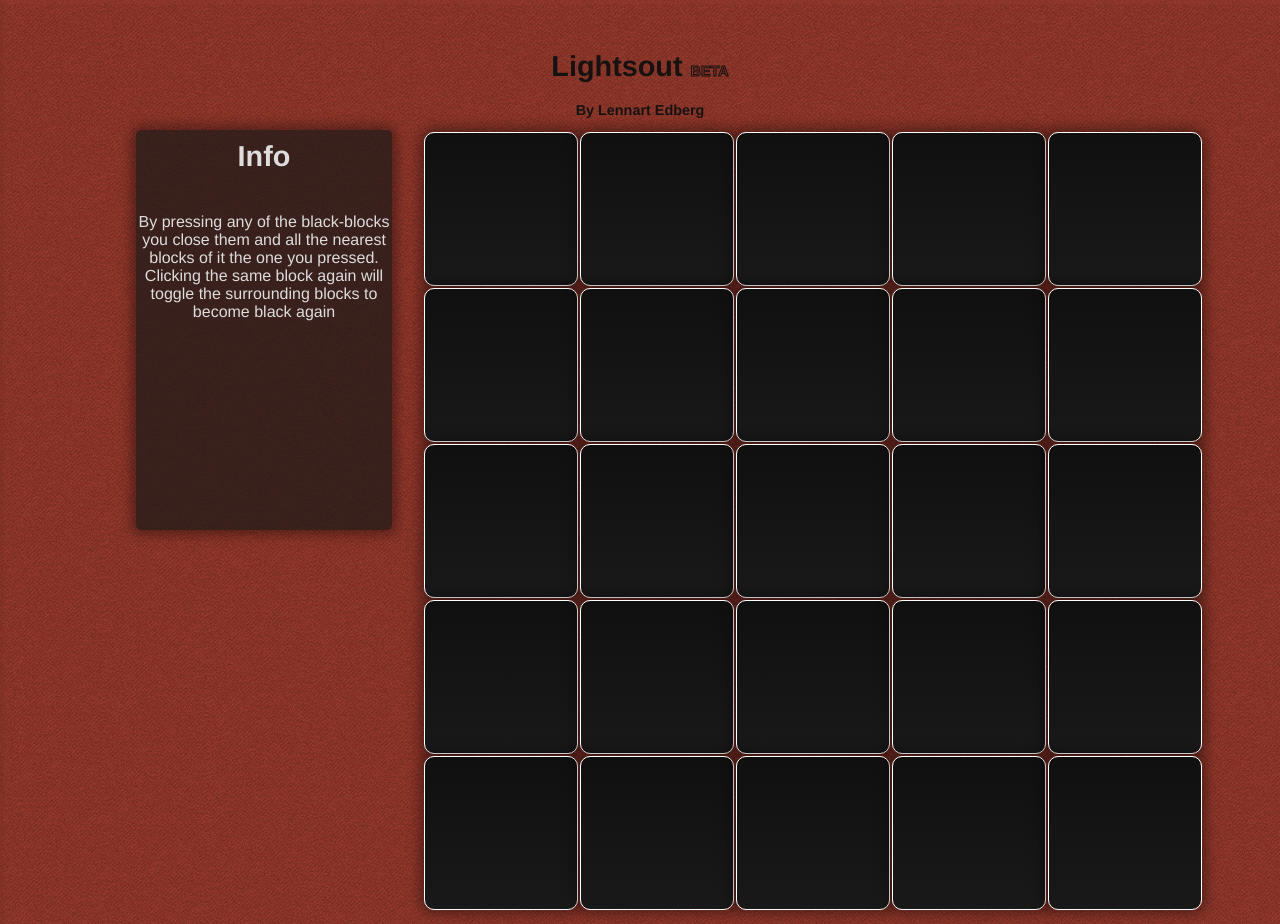
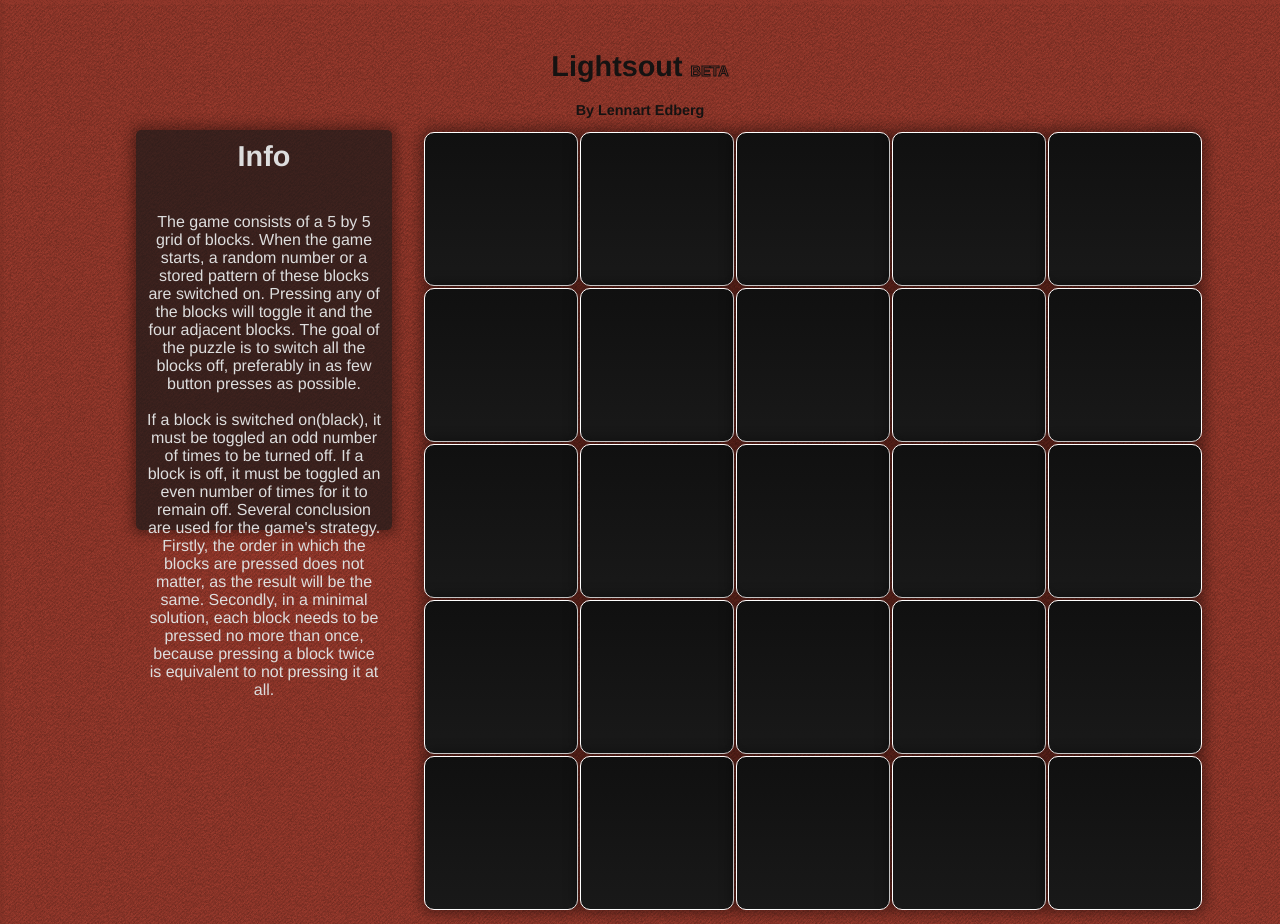
Before and after one commit to LennartEdberg/LennartEdberg, a plain HTML site: page Lightsout/index.html in a window 1280 px wide. Drawn offline with Linux system fonts and the light colour scheme.

Commit message:
LightsoutFIX

```diff
--- a/Lightsout/index.html
+++ b/Lightsout/index.html
@@ -12,7 +12,10 @@
 <div id="wrapper">
 <div id="Infobox">
 <h1 id="Infoh1">Info</h1>
-<p id="infoText">By pressing any of the black-blocks you close them and all the nearest blocks of it the one you pressed. Clicking the same block again will toggle the surrounding blocks to become black again</p>
+<p id="infoText">The game consists of a 5 by 5 grid of blocks. When the game starts, a random number or a stored pattern of these blocks are switched on. Pressing any of the blocks will toggle it and the four adjacent blocks. The goal of the puzzle is to switch all the blocks off, preferably in as few button presses as possible.
+<br>
+<br>
+If a block is switched on(black), it must be toggled an odd number of times to be turned off. If a block is off, it must be toggled an even number of times for it to remain off. Several conclusion are used for the game's strategy. Firstly, the order in which the blocks are pressed does not matter, as the result will be the same. Secondly, in a minimal solution, each block needs to be pressed no more than once, because pressing a block twice is equivalent to not pressing it at all.</p>
     </div>
   <table id="myTable">
   </table>
--- a/Lightsout/style.css
+++ b/Lightsout/style.css
@@ -31,6 +31,8 @@ font-size: 0.9em;
     text-align: center;
     color: #dddddd;
     margin-top: 40px;
+    margin-left: 10px;
+    margin-right: 10px;
 }
 
 .active {
```
